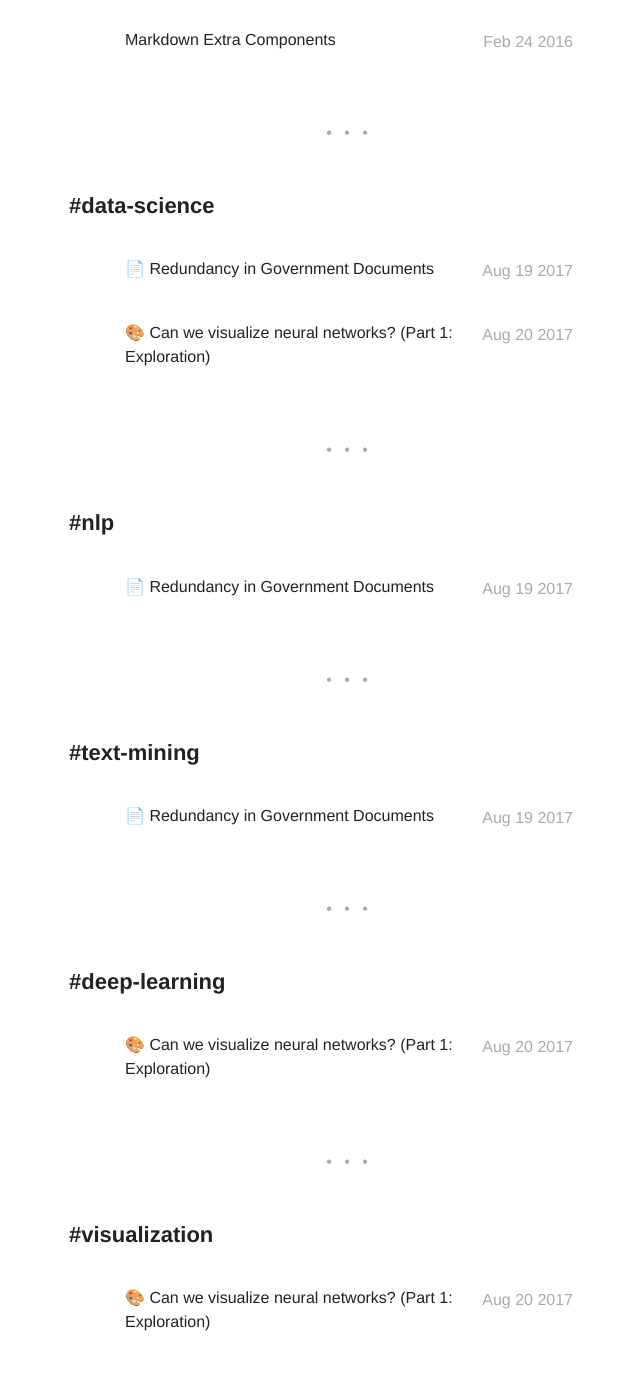
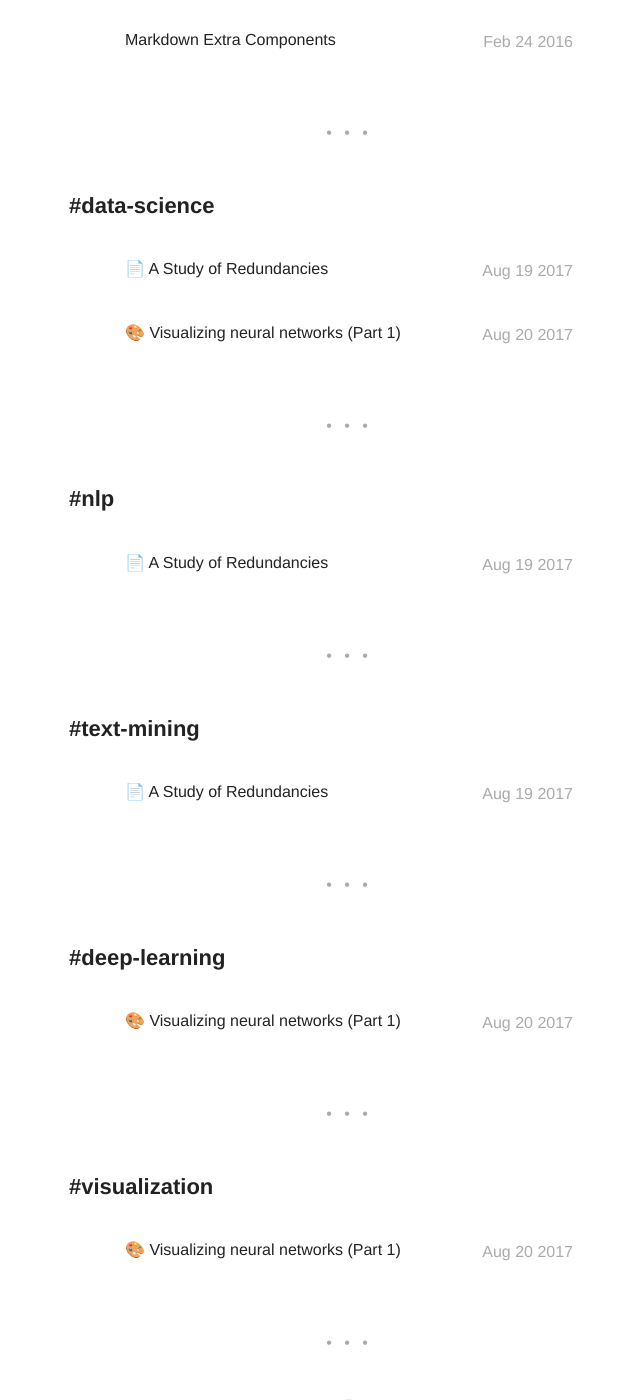
Before and after one commit to abarciauskas-bgse/abarciauskas-bgse.github.io, a Jekyll site: the page built from tags.html, in a window 1280 px wide and 1400 px high, scrolled down 1531 px. Shown: the whole window, without its empty margins (291-931 px from the left). Built offline with Jekyll 4.4.1, drawn with Linux system fonts in a browser that asks for light colours; emoji names are drawn with the system emoji font.

```diff
--- a/_posts/2017-08-19-a-study-in-redundancy.markdown
+++ b/_posts/2017-08-19-a-study-in-redundancy.markdown
@@ -1,7 +1,9 @@
 ---
-title: ":page_facing_up: Redundancy in Government Documents"
+title: ":page_facing_up: A Study of Redundancies"
 layout: post
 date: 2017-08-19 19:10
+image: /assets/images/histogram-nw-fomc.png
+headerImage: true
 tag:
 - data-science
 - nlp
@@ -14,7 +16,9 @@ author: aimeebarciauskas
 externalLink: false
 ---
 
-## The Project
+# The Project: A Study of Redundancies
+
+First, to clear up any ambiguity: this was a study of textual redundancies, not occupational ones.
 
 Government documents are hard to read. When government documents are made public, they are hardly ever crafted to make them easy for the public to digest.
 
--- a/_posts/2017-08-20-how-to-visualize-rnns-exploration.markdown
+++ b/_posts/2017-08-20-how-to-visualize-rnns-exploration.markdown
@@ -1,7 +1,9 @@
 ---
-title: ":art: Can we visualize neural networks? (Part 1: Exploration)"
+title: ":art: Visualizing neural networks (Part 1)"
 layout: post
 date: 2017-08-20 17:34
+image: /assets/images/neurons/output_iH6chi.gif
+headerImage: true
 tag:
 - data-science
 - deep-learning
@@ -13,6 +15,10 @@ category: project
 author: aimeebarciauskas
 externalLink: false
 ---
+
+# The Project: Visualizing neural networks
+
+## Part 1: Research and design
 
 The [Algorritmo](http://www.bsc.es/viz/algorritmo/) project seeks to answer the question "Can computers create art?" For my final master's project, I collaborated with the [Barecelona Supercomputing Center (BSC)](https://www.bsc.es/) on an exhibit featuring Algorritmo at Sónar, a 3-day electronic and advanced music festival. Algorritmo is a word-play on rhythim and algorithm, and thus translates to Algorhythm - clever, right?
 
```
Also changed, not shown: assets/images/histogram-nw-fomc.png (added).
